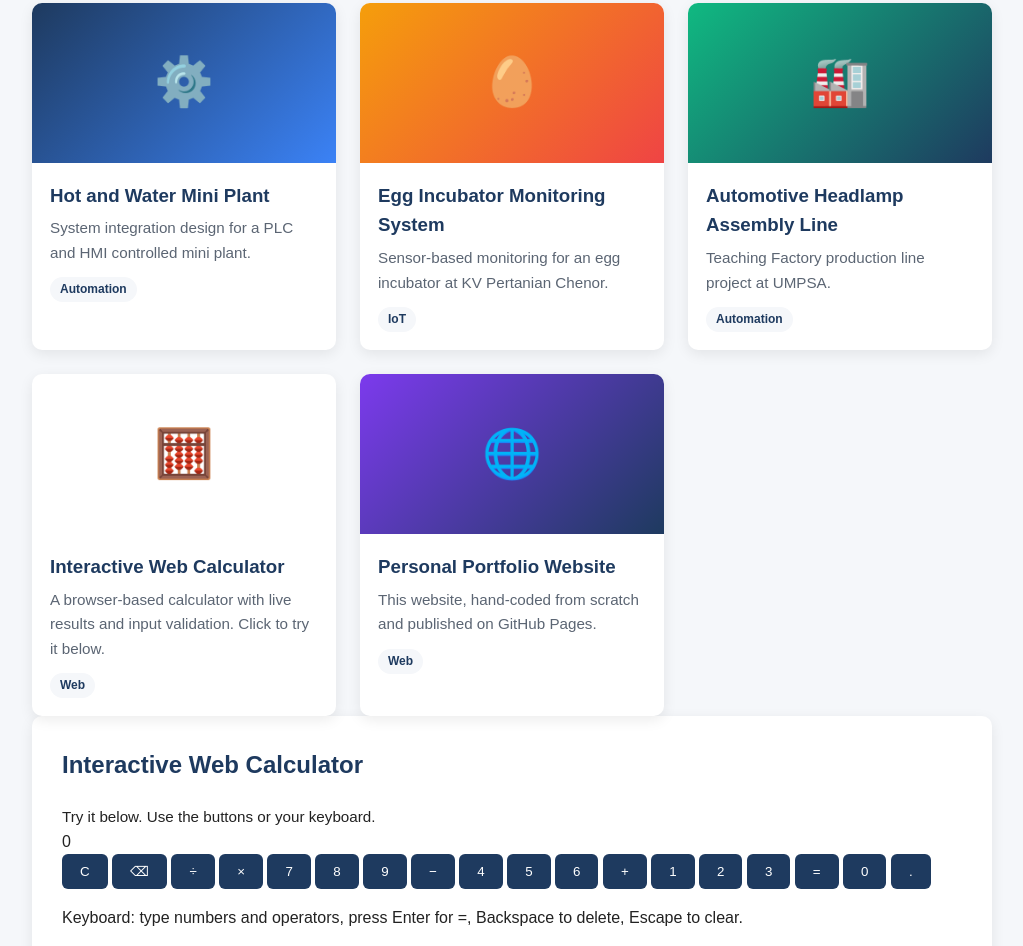
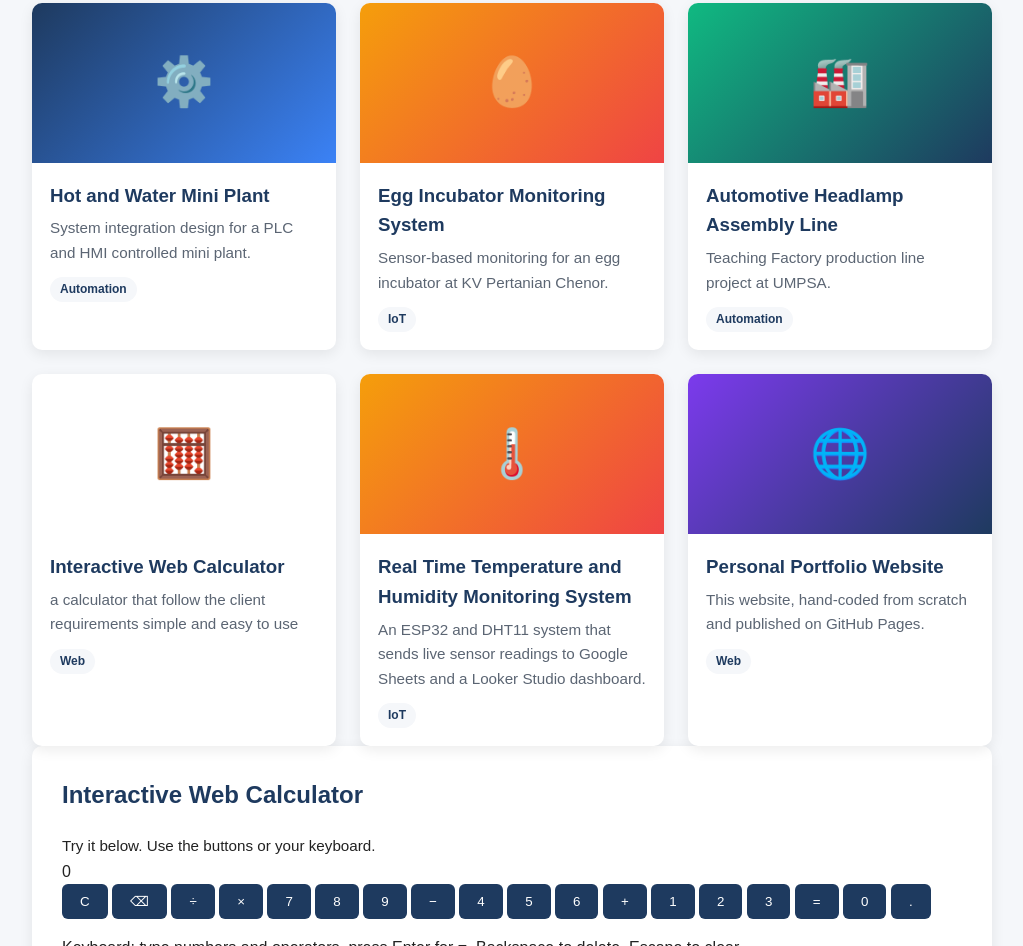
Before and after one commit to rafiqjep/Portfolio, a plain HTML site: page projects.html in a window 1280 px wide. Shown: the part 297-1243 px from the top of the page, without its empty margins (128-1151 px from the left). Drawn offline with Linux system fonts and the light colour scheme.

Commit message:
Add IoT temperature and humidity monitoring project

```diff
--- a/projects.html
+++ b/projects.html
@@ -87,16 +87,32 @@
       <article class="project-card"
   data-category="web"
   data-title="Interactive Web Calculator"
-        data-problem="Simple calculators can give confusing results when operators are pressed twice, when a number has two decimal points, or when the user divides by zero."
-        data-role="Designed the calculator layout and wrote the calculation logic in HTML, CSS and JavaScript, including the input validation."
-        data-tools="HTML5, CSS3, JavaScript (no libraries)"
-        data-outcome="A working calculator with live results, keyboard support, operator precedence, and handling for division by zero and invalid input."
-        data-link="#calculator">
+  data-problem="I wanted to create a simple web-based calculator that could perform basic arithmetic operations and be used interactively."
+  data-role="built the interface simple and intuitive, and implemented the calculator logic using JavaScript."
+  data-tools="spread sheet, datastudio, JavaScript"
+  data-outcome="a calculator that simple and easy to use"
+  data-link="https://rafiqjep.github.io/Portfolio/calculator.html">
   <div class="project-thumb thumb-5">🧮</div>
   <div class="project-body">
     <h3>Interactive Web Calculator</h3>
-          <p>A browser-based calculator with live results and input validation. Click to try it below.</p>
+    <p>a calculator that follow the client requirements simple and easy to use</p>
     <span class="tag">Web</span>
+  </div>
+</article>
+
+    <article class="project-card"
+  data-category="iot"
+  data-title="Real Time Temperature and Humidity Monitoring System"
+  data-problem="Temperature and humidity readings need to be collected automatically over time, not checked manually, so the data can be stored and viewed as a dashboard."
+  data-role="Group project with two teammates (Muhammad Irffan Hakimi and Muhammad Noraalif) for BVI 3114 Lab 3. My part: [tulis bahagian anda sendiri, contoh: sambungan sensor atau kod ESP32 yang saya faham dan uji]."
+  data-tools="ESP32, Grove DHT11 sensor, Arduino IDE, ArduinoJson, Google Apps Script, Google Sheets, Looker Studio, Android WebView app"
+  data-outcome="The ESP32 reads temperature and humidity every 10 minutes and sends them over Wi-Fi to Google Sheets. The data is shown on a Looker Studio dashboard, which the Android app displays in an emulator."
+  data-link="[pautan repo GitHub projek ini, jika ada]">
+  <div class="project-thumb thumb-2">🌡️</div>
+  <div class="project-body">
+    <h3>Real Time Temperature and Humidity Monitoring System</h3>
+    <p>An ESP32 and DHT11 system that sends live sensor readings to Google Sheets and a Looker Studio dashboard.</p>
+    <span class="tag">IoT</span>
   </div>
 </article>
 
```
Lines whose indentation alone changed are shown as unchanged.
